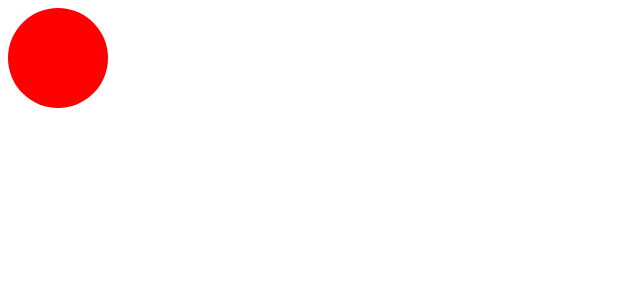
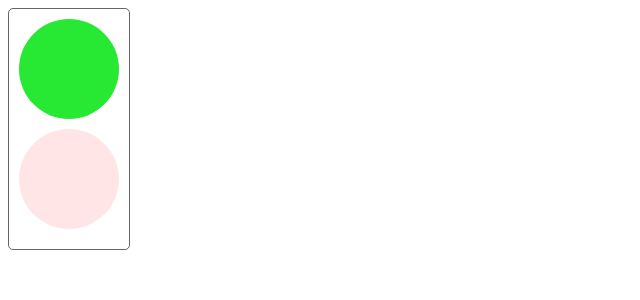
Before and after one commit to AnthonyAstige/blinkinlight, a React (Create React App) app: page / in a window 1280 px wide. Shown: the top 300 px of the page, without its empty margins (0-640 px from the left). Built offline with nearby package versions, Linux system fonts and the light colour scheme.

Commit message:
Basic green / red split

```diff
--- a/src/App.js
+++ b/src/App.js
@@ -3,7 +3,7 @@ import Lamp from './components/Lamp.js'
 
 class App extends Component {
 	render() {
-		return <Lamp color="red" lit="true" />
+		return <Lamp color="red" lit={false} />
 	}
 }
 
--- a/src/components/Lamp.js
+++ b/src/components/Lamp.js
@@ -1,14 +1,42 @@
 import React from 'react'
+
+const lightBaseStyle = {
+	width: '100px',
+	height: '100px',
+	margin: '10px',
+	borderRadius: '50px'
+}
+const RedLight = props => {
+	const style = Object.assign({}, lightBaseStyle, {
+		backgroundColor: props.color,
+		opacity: props.lit ? 1 : 0.1
+	})
+	return <div style={style} />
+}
+
+const GreenLight = props => {
+	const style = Object.assign({}, lightBaseStyle, {
+		backgroundColor: props.color,
+		opacity: props.lit ? 1 : 0.1
+	})
+	return <div style={style} />
+}
 
 const Lamp = props => {
 	const style = {
-		width: '100px',
-		height: '100px',
-		backgroundColor: props.color,
-		opacity: props.lit ? 1 : 0.1,
-		borderRadius: '50px'
+		width: '120px',
+		height: '240px',
+		borderRadius: '5px',
+		border: '1px solid #666'
 	}
-	return <div style={style} />
+	const greenColor = '#27e833'
+
+	return (
+		<div style={style}>
+			<GreenLight lit={!props.lit} color={greenColor} />
+			<RedLight lit={props.lit} color={props.color} />
+		</div>
+	)
 }
 
 export default Lamp
```
